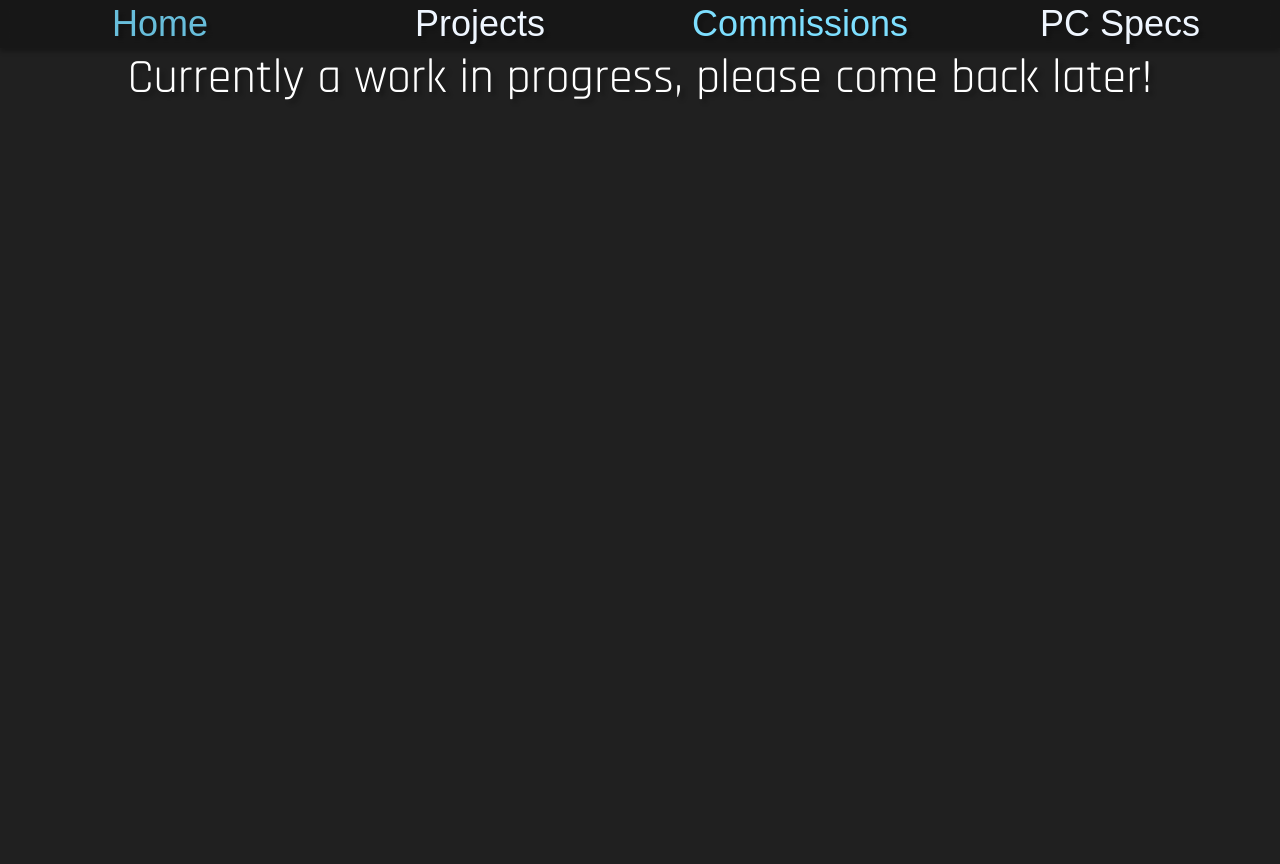
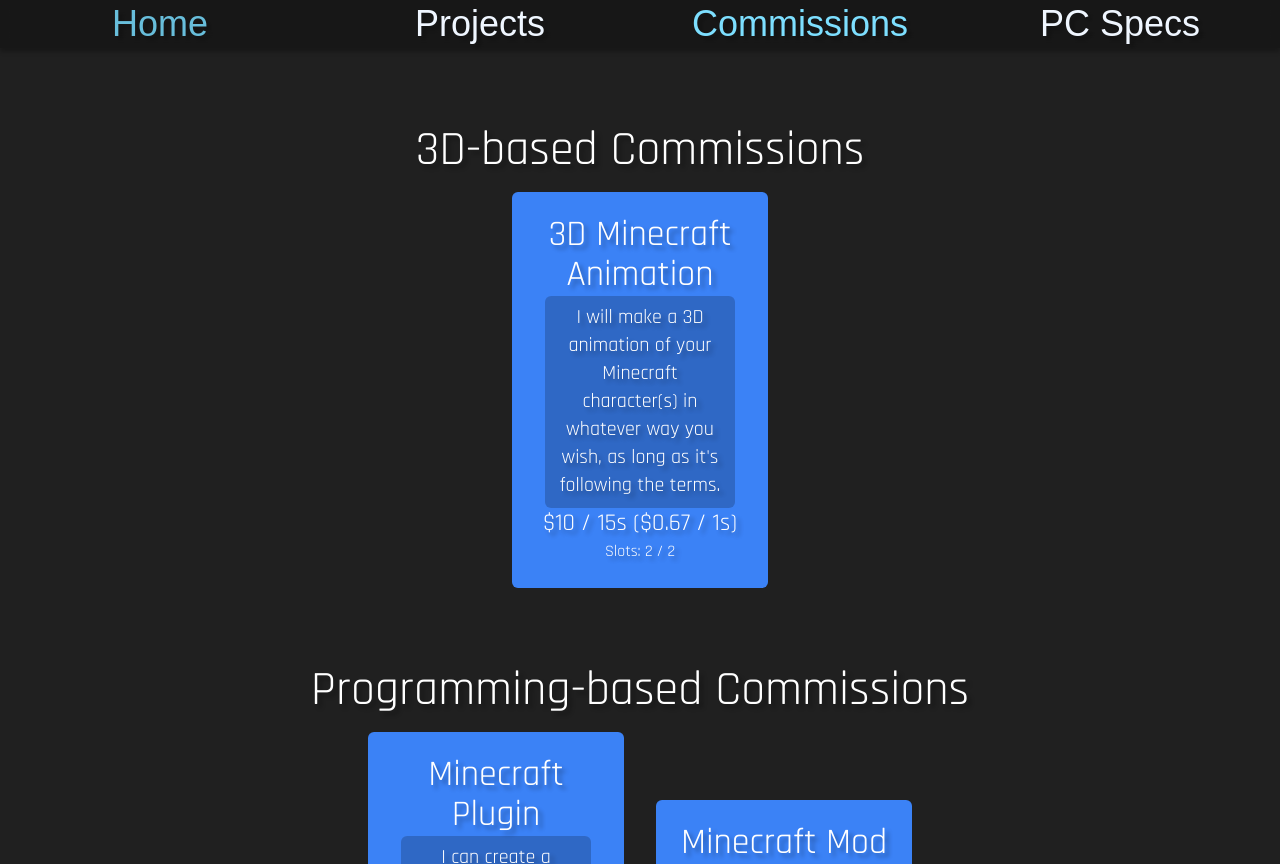
Before and after one commit to BluSpring/BluSpring.github.io, a Nuxt app: page /commissions in a window 1280 px wide. Before the commit the page ends 800 px from the top, so only its background shows below. Built offline with nearby package versions, Linux system fonts and the light colour scheme.

Commit message:
Commissions page finished

```diff
--- /dev/null
+++ b/components/CommissionCard.vue
@@ -0,0 +1,21 @@
+<template>
+    <div class="container bg-blue-500 w-2/5 md:w-1/5 text-white p-6 rounded-md my-4 mx-4 inline-block">
+        <h2 class="text-4xl">{{ name }}</h2>
+        <div class="description w-11/12 max-h-20 sm:max-h-48 md:max-h-96 mx-auto rounded-md text-sm md:text-base lg:text-xl overflow-auto p-2">{{ description }}</div>
+
+        <h4 class="text-2xl">{{ price }}</h4>
+        <h5 class="">Slots: {{ slots }} / {{ maxSlots }}</h5>
+    </div>
+</template>
+
+<script lang="ts">
+export default {
+    props: [ 'name', 'description', 'slots', 'maxSlots', 'price' ]
+}
+</script>
+
+<style scoped>
+.description {
+    background-color: rgba(0, 0, 0, 0.2);
+}
+</style>
--- /dev/null
+++ b/components/Contact.vue
@@ -0,0 +1,14 @@
+<template>
+    <NuxtLink :to="url" :title="name" class="text-white w-1/5 md:w-1/4 lg:w-1/6 h-12 inline-flex mx-4 hover:brightness-110 mt-4">
+        <div :style="'background-color:' + color" class="w-full h-full rounded-full my-auto text-base md:text-2xl p-2 items-center space-x-2">
+            <div class="icon text-center float-left p-1 w-9 h-9 my-auto"><i :class="icon"></i></div>
+            {{ name }}
+        </div>
+    </NuxtLink>
+</template>
+
+<script lang="ts">
+export default {
+    props: [ 'name', 'url', 'color', 'icon' ]
+}
+</script>
--- a/pages/commissions.vue
+++ b/pages/commissions.vue
@@ -1,8 +1,8 @@
-<template>
+<!--<template>
     <main class="w-full h-full m-auto absolute top-0 left-0 table">
         <h3 class="text-center text-white text-5xl pt-14">Currently a work in progress, please come back later!</h3>
     </main>
-</template>
+</template>-->
 
 <script lang="ts">
 export default {
@@ -15,11 +15,11 @@
 </script>
 
 <!-- Will be completed later. -->
-<!--<template>
-    <main class="w-full h-full m-auto absolute top-0 left-0 table">
+<template>
+    <main class="w-full h-full m-auto absolute top-0 left-0 text-center mt-36 md:mt-16">
         <div class="commission-types">
-            <section id="3d">
-                <header>
+            <section id="3d" class="my-16">
+                <header class="text-5xl text-white">
                     3D-based Commissions
                 </header>
 
@@ -29,15 +29,15 @@
 
                         description="I will make a 3D animation of your Minecraft character(s) in whatever way you wish, as long as it's following the terms."
 
-                        slots="5"
-                        max-slots="5"
+                        slots="2"
+                        maxSlots="2"
                         price="$10 / 15s ($0.67 / 1s)"
                     />
                 </div>
             </section>
 
-            <section id="dev">
-                <header>
+            <section id="dev" class="mt-16">
+                <header class="text-5xl text-white">
                     Programming-based Commissions
                 </header>
 
@@ -47,7 +47,7 @@
                         description="I can create a Minecraft plugin for you, as long as it's following the terms, and as long as it is possible in Minecraft in the first place."
 
                         slots="5"
-                        max-slots="5"
+                        maxSlots="5"
                         price="$26 / plugin"
                     />
 
@@ -56,51 +56,60 @@
                         description="I can create a Minecraft mod for you, as long as it's following the terms, and depending on its complexity."
 
                         slots="5"
-                        max-slots="5"
+                        maxSlots="5"
                         price="$9 / hour of work"
                     />
                 </div>
             </section>
         </div>
 
-        <div class="terms">
-            <h2>Terms of Service</h2>
-            <h4>By commissioning me, you are agreeing to these terms of service.</h4>
+        <div class="contact mt-12">
+            <h3 class="text-5xl text-white">Contact</h3>
 
-            <p>
-                <strong>General Information</strong>
+            <Contact url="https://twitter.com/BluSpringg" name="Twitter" color="#1d9bf0" icon="fab fa-twitter" />
+            <Contact url="mailto:bluspringindohq@gmail.com" name="E-mail" color="#d71608" icon="fas fa-envelope-open" />
+        </div>
 
-                1. No NSFW in any way is allowed.
+        <div class="terms text-white text-center bg-slate-800 w-2/3 mx-auto p-6 overflow-y-auto mt-20 mb-16">
+            <h2 class="text-5xl">Terms of Service</h2>
+            <h4 class="text-2xl text-gray-100">By commissioning me, you are agreeing to these terms of service.</h4>
 
-                2. Once the commission is paid for, I shall place your commission in a queue to be finished.
+            <br><br>
 
-                3. I reserve the right to decline any commission request.
+            <p class="text-2xl">
+                <strong>General Information</strong><br>
 
-                4. Any personal information given will be kept private and confidential.
+                1. No NSFW in any way is allowed.<br>
 
+                2. Once the commission is paid for, I shall place your commission in a queue to be finished.<br>
 
-                <strong>Usage and Rights</strong>
+                3. I reserve the right to decline any commission request.<br>
 
-                1. I do not allow my work to be minted as Non-Fungible Tokens (NFTs).
+                4. Any personal information given will be kept private and confidential.<br>
 
-                2. You are not allowed to claim the commissioned work as your own.
+                <br>
+                <strong>Usage and Rights</strong><br>
 
-                3. Commissioned works must not be used for profit, with videos and Minecraft servers being exceptions, unless stated in an agreement.
+                1. I do not allow my work to be minted as Non-Fungible Tokens (NFTs).<br>
+
+                2. You are not allowed to claim the commissioned work as your own.<br>
+
+                3. Commissioned works must not be used for profit, with videos and Minecraft servers being exceptions, unless stated in an agreement.<br>
 
                 4. I reserve the right to choose the completed commissions for promotion or as examples for myself, however you may state if you do not wish for this
-                to be the case.
+                to be the case.<br>
 
-
-                <strong>Cancellations and Refunds</strong>
+                <br>
+                <strong>Cancellations and Refunds</strong><br>
 
                 1. At any time, I reserve the right to cancel any unpaid commissions, cancel and refund paid commissions, or put commissions on hold as a result of
                 poor communication, rude or inappropriate behaviour, or any kind of abuse. This right will also apply if I have encountered any serious problems
-                regarding my personal life, health or equipment.
+                regarding my personal life, health or equipment.<br>
 
-                2. Commissioners will be notified prior to cancellation.
+                2. Commissioners will be notified prior to cancellation.<br>
 
-                3. Commissioners may cancel a work in progress, or withdraw from their place in the queue, but they will not be granted a refund.
+                3. Commissioners may cancel a work in progress, or withdraw from their place in the queue, but they will not be granted a refund.<br>
             </p>
         </div>
     </main>
-</template>-->
+</template>
```
